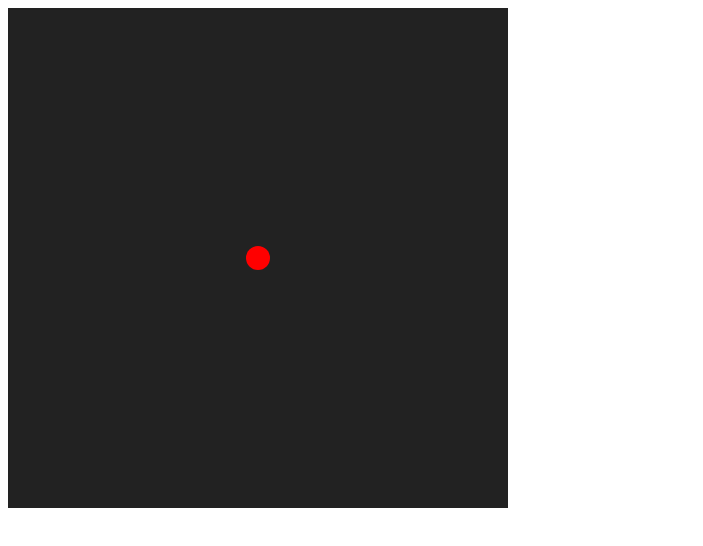
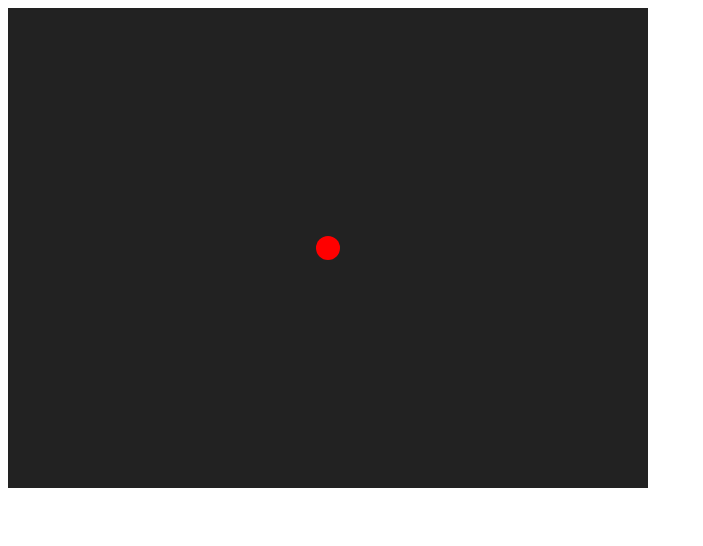
Before and after one commit to urlordjames/dejavu, a plain HTML site: page static/index.html in a window 1280 px wide. Shown: the whole page, without its empty margins (0-703 px from the left). Drawn offline with Linux system fonts and the light colour scheme.

Commit message:
beautiful 4:3 aspect ratio

```diff
--- a/static/index.html
+++ b/static/index.html
@@ -5,7 +5,7 @@
         <title>VIMDEO GAHYME</title>
     </head>
     <body>
-        <canvas width="500px" height="500px" id="pengis"></canvas>
+        <canvas width="640px" height="480px" id="pengis"></canvas>
         <script src="script.js"></script>
     </body>
 </html>
```
